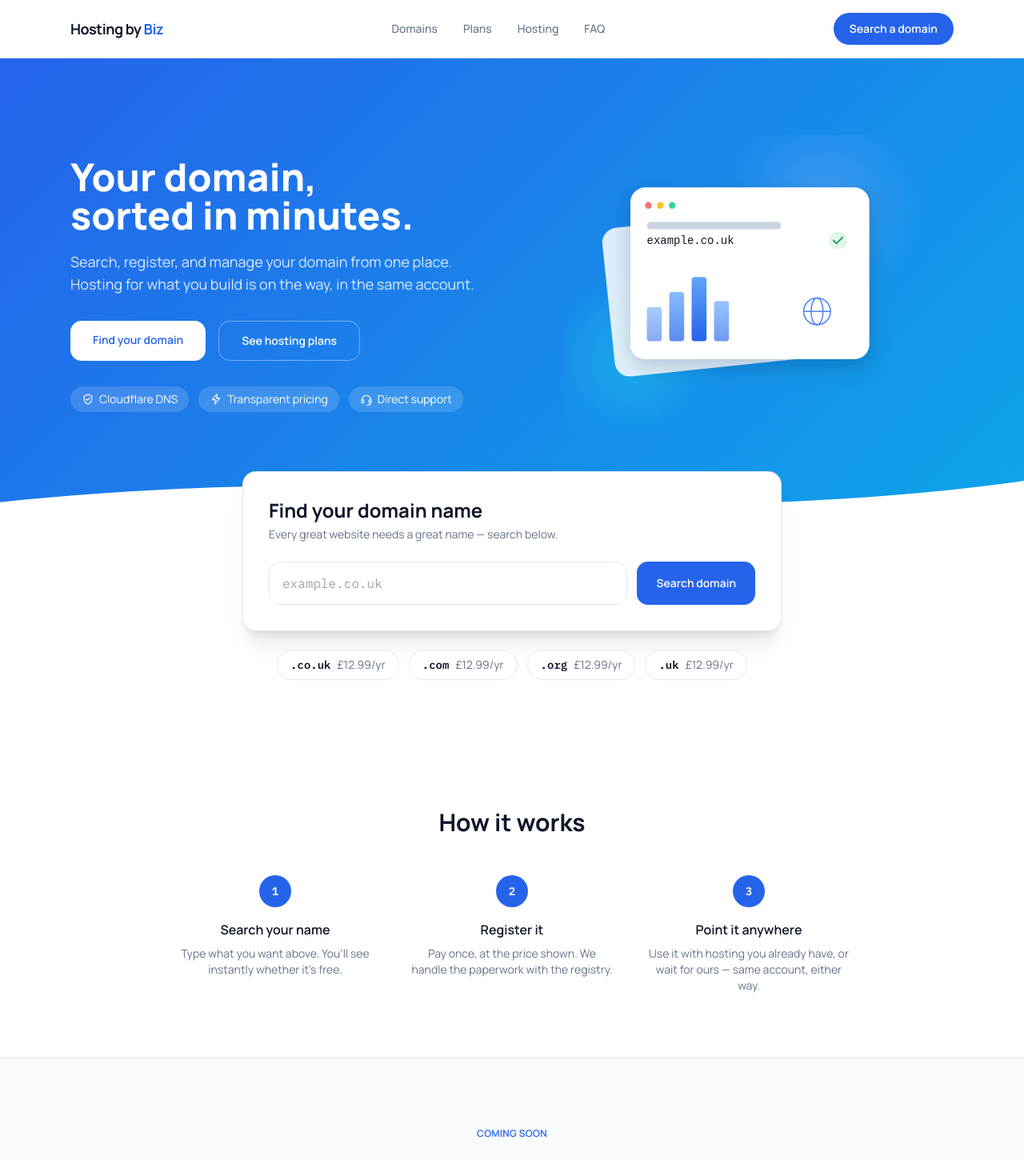
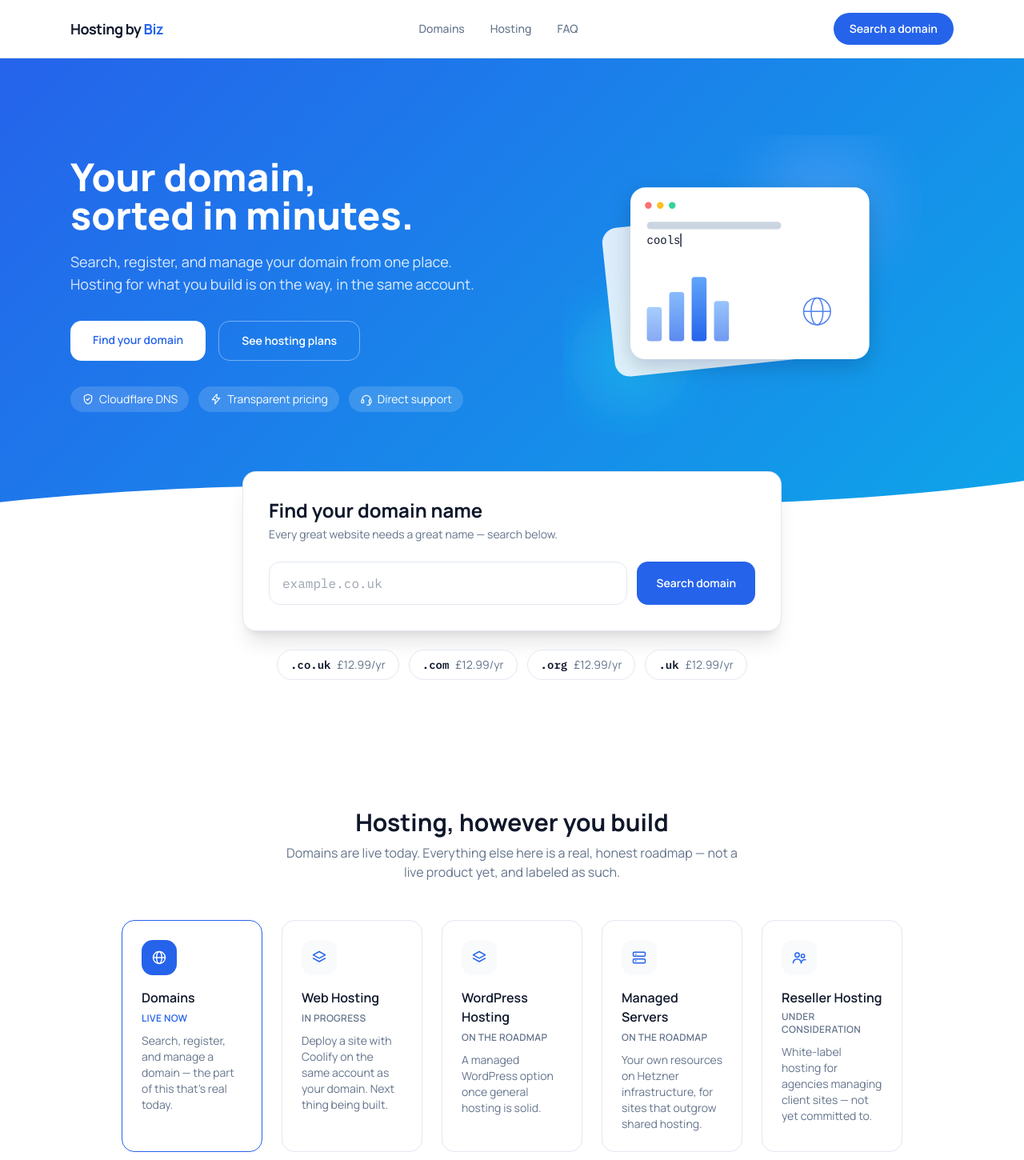
Before and after one commit to realjoebiz/heyitsbiz-hosting, a Next.js app: page / in a window 1280 px wide. Shown: the top 1450 px of the page at 80% size. Built offline with nearby package versions, Linux system fonts and the light colour scheme.

Commit message:
Expand landing with use cases, categories, and growth path.

```diff
--- a/app/page.tsx
+++ b/app/page.tsx
@@ -1,8 +1,11 @@
 import { Header } from "@/components/Header";
 import { Hero } from "@/components/Hero";
 import { DomainSearch } from "@/components/DomainSearch";
+import { ProductCategories } from "@/components/ProductCategories";
 import { HowItWorks } from "@/components/HowItWorks";
 import { HostingPlans } from "@/components/HostingPlans";
+import { GrowthPath } from "@/components/GrowthPath";
+import { UseCases } from "@/components/UseCases";
 import { TrustSignals } from "@/components/TrustSignals";
 import { FounderNote } from "@/components/FounderNote";
 import { Faq } from "@/components/Faq";
@@ -18,8 +21,11 @@ export default function HomePage() {
       <main>
         <Hero />
         <DomainSearch priceGbp={priceGbp} />
+        <ProductCategories />
         <HowItWorks />
         <HostingPlans />
+        <GrowthPath />
+        <UseCases />
         <TrustSignals />
         <FounderNote />
         <Faq />
--- a/components/Footer.tsx
+++ b/components/Footer.tsx
@@ -1,8 +1,23 @@
 import { Logo } from "./Logo";
 
 const COLUMNS = [
-  { heading: "Product", links: [{ label: "Domains", href: "#domains" }, { label: "Hosting", href: "#hosting" }, { label: "Plans", href: "#plans" }] },
-  { heading: "Company", links: [{ label: "Why a new registrar", href: "#" }, { label: "FAQ", href: "#faq" }] },
+  {
+    heading: "Product",
+    links: [
+      { label: "Domains", href: "#find-a-domain" },
+      { label: "Web Hosting", href: "#hosting" },
+      { label: "WordPress Hosting", href: "#hosting" },
+      { label: "Managed Servers", href: "#hosting" },
+      { label: "Reseller Hosting", href: "#hosting" },
+    ],
+  },
+  {
+    heading: "Company",
+    links: [
+      { label: "Why a new registrar", href: "#" },
+      { label: "FAQ", href: "#faq" },
+    ],
+  },
 ];
 
 export function Footer() {
@@ -32,7 +47,8 @@ export function Footer() {
           ))}
         </div>
         <p className="mt-10 border-t border-line pt-6 text-xs text-inkMuted">
-          Hosting by Biz — a small, independent operation.
+          Hosting by Biz — a small, independent operation. Only Domains is live today;
+          everything else in Product is roadmap, not a live order.
         </p>
         {/* TODO before real launch: replace with real company name, number, and
             registered address once incorporated — see SETUP.md. */}
--- /dev/null
+++ b/components/GrowthPath.tsx
@@ -0,0 +1,51 @@
+const STAGES = [
+  {
+    label: "Just starting out",
+    title: "Get a name",
+    body: "Search and register your domain. Point it wherever you're already hosting.",
+    href: "#find-a-domain",
+    cta: "Search a domain",
+  },
+  {
+    label: "Building something",
+    title: "Add hosting",
+    body: "Deploy on the same account once web hosting lands — no second signup, no second bill.",
+    href: "#hosting",
+    cta: "See what's coming",
+  },
+  {
+    label: "Outgrowing shared hosting",
+    title: "Move to your own server",
+    body: "Managed servers on Hetzner infrastructure, for when a shared plan isn't enough.",
+    href: "#hosting",
+    cta: "Join the waitlist",
+  },
+];
+
+export function GrowthPath() {
+  return (
+    <section className="border-t border-line bg-surface py-20">
+      <div className="mx-auto max-w-5xl px-6">
+        <div className="text-center">
+          <h2 className="text-3xl font-bold">Start small. Scale when you need to.</h2>
+        </div>
+
+        <div className="mt-12 grid gap-6 md:grid-cols-3">
+          {STAGES.map((stage, i) => (
+            <div key={stage.title} className="relative rounded-2xl bg-bg p-8">
+              <span className="font-mono text-sm text-primary">0{i + 1}</span>
+              <p className="mt-1 text-xs font-semibold uppercase tracking-wide text-inkMuted">
+                {stage.label}
+              </p>
+              <h3 className="mt-3 text-lg font-semibold">{stage.title}</h3>
+              <p className="mt-2 text-sm text-inkMuted">{stage.body}</p>
+              <a href={stage.href} className="mt-5 inline-block text-sm font-semibold text-primary hover:underline">
+                {stage.cta} →
+              </a>
+            </div>
+          ))}
+        </div>
+      </div>
+    </section>
+  );
+}
--- a/components/Header.tsx
+++ b/components/Header.tsx
@@ -1,8 +1,7 @@
 import { Logo } from "./Logo";
 
 const NAV = [
-  { href: "#domains", label: "Domains" },
-  { href: "#plans", label: "Plans" },
+  { href: "#find-a-domain", label: "Domains" },
   { href: "#hosting", label: "Hosting" },
   { href: "#faq", label: "FAQ" },
 ];
@@ -20,7 +19,7 @@ export function Header() {
           ))}
         </nav>
         <a
-          href="#domains"
+          href="#find-a-domain"
           className="rounded-full bg-primary px-5 py-2.5 text-sm font-semibold text-white transition hover:bg-primaryDark"
         >
           Search a domain
--- a/components/HeroGraphic.tsx
+++ b/components/HeroGraphic.tsx
@@ -1,4 +1,73 @@
+"use client";
+
+import { useEffect, useState } from "react";
+
+// Purely illustrative — cycles through example names to show the
+// interaction pattern. It does not call the search API; the real,
+// functional search lives in the DomainSearch section below.
+const EXAMPLES = ["yourbrand.com", "mynewsite.co.uk", "coolshop.org"];
+const TYPE_MS = 90;
+const HOLD_MS = 1400;
+const ERASE_MS = 40;
+
 export function HeroGraphic() {
+  const [text, setText] = useState(EXAMPLES[0]);
+  const [showCheck, setShowCheck] = useState(false);
+  const [reduced, setReduced] = useState(false);
+
+  useEffect(() => {
+    const mq = window.matchMedia("(prefers-reduced-motion: reduce)");
+    setReduced(mq.matches);
+    if (mq.matches) return;
+
+    let exampleIndex = 0;
+    let charIndex = 0;
+    let phase: "typing" | "holding" | "erasing" = "typing";
+    let timer: ReturnType<typeof setTimeout>;
+
+    function tick() {
+      const target = EXAMPLES[exampleIndex];
+
+      if (phase === "typing") {
+        charIndex++;
+        setText(target.slice(0, charIndex));
+        if (charIndex >= target.length) {
+          setShowCheck(true);
+          phase = "holding";
+          timer = setTimeout(tick, HOLD_MS);
+          return;
+        }
+        timer = setTimeout(tick, TYPE_MS);
+        return;
+      }
+
+      if (phase === "holding") {
+        setShowCheck(false);
+        phase = "erasing";
+        timer = setTimeout(tick, ERASE_MS);
+        return;
+      }
+
+      // erasing
+      charIndex--;
+      setText(target.slice(0, charIndex));
+      if (charIndex <= 0) {
+        exampleIndex = (exampleIndex + 1) % EXAMPLES.length;
+        charIndex = 0;
+        phase = "typing";
+        timer = setTimeout(tick, TYPE_MS);
+        return;
+      }
+      timer = setTimeout(tick, ERASE_MS);
+    }
+
+    timer = setTimeout(tick, TYPE_MS);
+    return () => clearTimeout(timer);
+  }, []);
+
+  const displayText = reduced ? EXAMPLES[0] : text;
+  const displayCheck = reduced ? true : showCheck;
+
   return (
     <svg
       viewBox="0 0 480 400"
@@ -45,13 +114,25 @@ export function HeroGraphic() {
       <circle cx="130" cy="94" r="4.5" fill="#fbbf24" />
       <circle cx="146" cy="94" r="4.5" fill="#34d399" />
 
-      {/* domain result row */}
+      {/* animated domain result row */}
       <rect x="112" y="116" width="180" height="10" rx="5" fill="#cbd5e1" />
       <text x="112" y="146" fontFamily="ui-monospace, monospace" fontSize="15" fill="#0f172a">
-        example.co.uk
+        {displayText}
+        <tspan opacity={displayCheck || reduced ? 0 : 1}>▏</tspan>
       </text>
-      <circle cx="368" cy="141" r="12" fill="#16a34a" fillOpacity="0.12" />
-      <path d="M362 141l4 4 8-8" stroke="#16a34a" strokeWidth="2" strokeLinecap="round" strokeLinejoin="round" fill="none" />
+      {displayCheck && (
+        <>
+          <circle cx="368" cy="141" r="12" fill="#16a34a" fillOpacity="0.12" />
+          <path
+            d="M362 141l4 4 8-8"
+            stroke="#16a34a"
+            strokeWidth="2"
+            strokeLinecap="round"
+            strokeLinejoin="round"
+            fill="none"
+          />
+        </>
+      )}
 
       {/* abstract bar chart */}
       <rect x="112" y="230" width="20" height="46" rx="4" fill="url(#bar)" opacity="0.55" />
--- a/components/Icons.tsx
+++ b/components/Icons.tsx
@@ -54,3 +54,34 @@ export function CheckIcon({ className }: IconProps) {
     </svg>
   );
 }
+
+export function ServerIcon({ className }: IconProps) {
+  return (
+    <svg viewBox="0 0 24 24" className={className} fill="none" stroke="currentColor" strokeWidth="1.75">
+      <rect x="3" y="4" width="18" height="6" rx="1.5" />
+      <rect x="3" y="14" width="18" height="6" rx="1.5" />
+      <circle cx="7" cy="7" r="1" fill="currentColor" stroke="none" />
+      <circle cx="7" cy="17" r="1" fill="currentColor" stroke="none" />
+    </svg>
+  );
+}
+
+export function LayersIcon({ className }: IconProps) {
+  return (
+    <svg viewBox="0 0 24 24" className={className} fill="none" stroke="currentColor" strokeWidth="1.75">
+      <path d="M12 3l9 5-9 5-9-5 9-5z" strokeLinejoin="round" />
+      <path d="M3 13l9 5 9-5" strokeLinecap="round" strokeLinejoin="round" />
+    </svg>
+  );
+}
+
+export function UsersIcon({ className }: IconProps) {
+  return (
+    <svg viewBox="0 0 24 24" className={className} fill="none" stroke="currentColor" strokeWidth="1.75">
+      <circle cx="9" cy="8" r="3.2" />
+      <path d="M3 20a6 6 0 0112 0" strokeLinecap="round" />
+      <circle cx="17.5" cy="9.5" r="2.6" />
+      <path d="M15 20a5 5 0 016.5-4.8" strokeLinecap="round" />
+    </svg>
+  );
+}
--- /dev/null
+++ b/components/ProductCategories.tsx
@@ -0,0 +1,83 @@
+import { GlobeIcon, LayersIcon, ServerIcon, UsersIcon } from "./Icons";
+
+const CATEGORIES = [
+  {
+    icon: GlobeIcon,
+    name: "Domains",
+    status: "Live now",
+    live: true,
+    body: "Search, register, and manage a domain — the part of this that's real today.",
+  },
+  {
+    icon: LayersIcon,
+    name: "Web Hosting",
+    status: "In progress",
+    live: false,
+    body: "Deploy a site with Coolify on the same account as your domain. Next thing being built.",
+  },
+  {
+    icon: LayersIcon,
+    name: "WordPress Hosting",
+    status: "On the roadmap",
+    live: false,
+    body: "A managed WordPress option once general hosting is solid.",
+  },
+  {
+    icon: ServerIcon,
+    name: "Managed Servers",
+    status: "On the roadmap",
+    live: false,
+    body: "Your own resources on Hetzner infrastructure, for sites that outgrow shared hosting.",
+  },
+  {
+    icon: UsersIcon,
+    name: "Reseller Hosting",
+    status: "Under consideration",
+    live: false,
+    body: "White-label hosting for agencies managing client sites — not yet committed to.",
+  },
+];
+
+export function ProductCategories() {
+  return (
+    <section className="py-20">
+      <div className="mx-auto max-w-5xl px-6">
+        <div className="text-center">
+          <h2 className="text-3xl font-bold">Hosting, however you build</h2>
+          <p className="mx-auto mt-2 max-w-xl text-inkMuted">
+            Domains are live today. Everything else here is a real, honest roadmap — not
+            a live product yet, and labeled as such.
+          </p>
+        </div>
+
+        <div className="mt-12 grid gap-6 sm:grid-cols-2 lg:grid-cols-5">
+          {CATEGORIES.map(({ icon: Icon, name, status, live, body }) => (
+            <div
+              key={name}
+              className={`rounded-2xl border p-6 ${
+                live ? "border-primary bg-primary/5" : "border-line bg-bg"
+              }`}
+            >
+              <div
+                className={`flex h-11 w-11 items-center justify-center rounded-xl ${
+                  live ? "bg-primary text-white" : "bg-surface text-primary"
+                }`}
+              >
+                <Icon className="h-5 w-5" />
+              </div>
+              <h3 className="mt-4 font-semibold">{name}</h3>
+              <span
+                className={`mt-1 inline-block text-xs font-semibold uppercase tracking-wide ${
+                  live ? "text-primary" : "text-inkMuted"
+                }`}
+              >
+                {status}
+              </span>
+              <p className="mt-2 text-sm text-inkMuted">{body}</p>
+            </div>
+          ))}
+        </div>
+      </div>
+    </section>
+  );
+}
--- /dev/null
+++ b/components/UseCases.tsx
@@ -0,0 +1,34 @@
+const CASES = [
+  {
+    name: "Solo & side projects",
+    body: "Register a name for the thing you're building before someone else does. No commitment beyond the domain itself.",
+  },
+  {
+    name: "Small businesses",
+    body: "A proper domain and, soon, hosting — without a call centre or a maze of upsells at checkout.",
+  },
+  {
+    name: "Agencies & freelancers",
+    body: "Managing a client's domain shouldn't need a sales call. Search, register, done — reseller options under consideration.",
+  },
+];
+
+export function UseCases() {
+  return (
+    <section className="py-20">
+      <div className="mx-auto max-w-4xl px-6">
+        <div className="text-center">
+          <h2 className="text-3xl font-bold">Who this is for</h2>
+        </div>
+        <div className="mt-12 grid gap-6 sm:grid-cols-3">
+          {CASES.map((item) => (
+            <div key={item.name} className="rounded-2xl border border-line p-6">
+              <h3 className="font-semibold">{item.name}</h3>
+              <p className="mt-2 text-sm text-inkMuted">{item.body}</p>
+            </div>
+          ))}
+        </div>
+      </div>
+    </section>
+  );
+}
```
